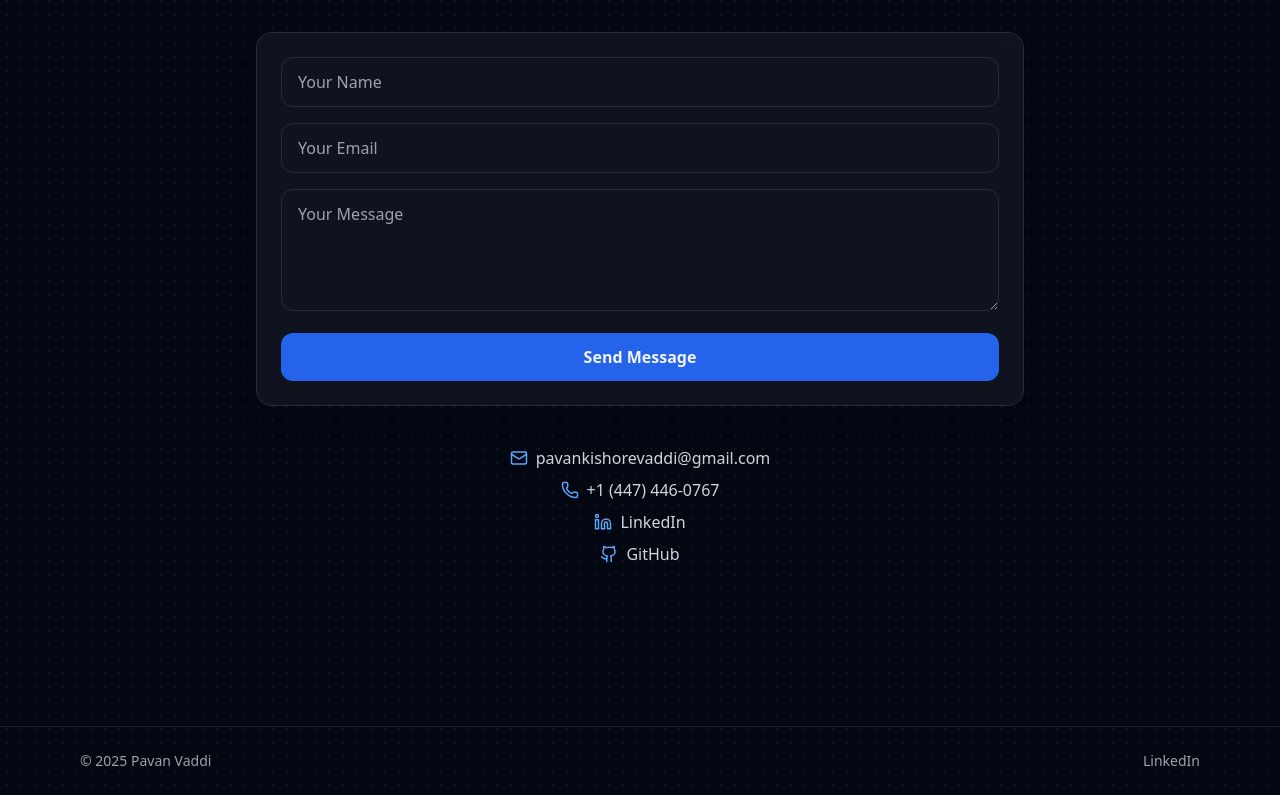
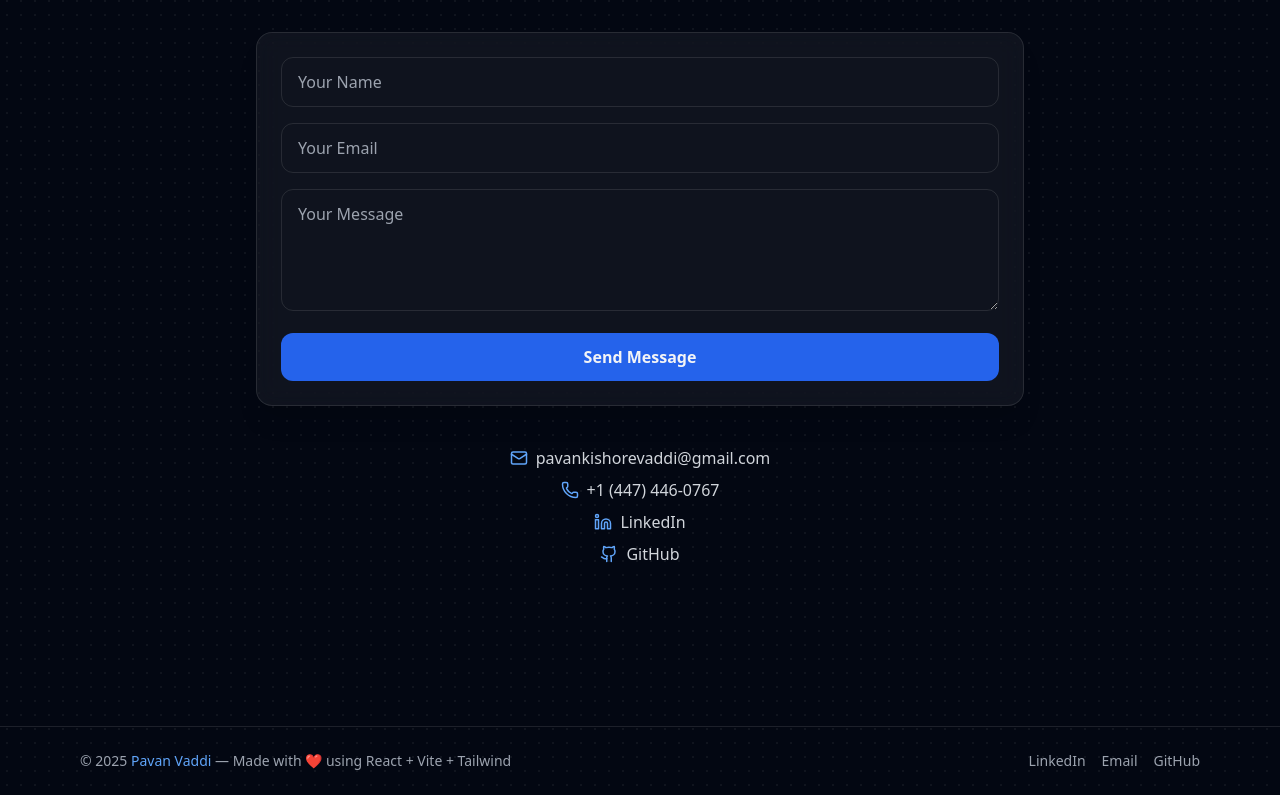
Before and after one commit to vaddi2017/portfolio, a React (Vite) app: page / in a window 1280 px wide. Shown: the part 6656-7451 px from the top of the page. Built offline with nearby package versions, Linux system fonts and the light colour scheme.

Commit message:
added chat bot

```diff
--- a/package.json
+++ b/package.json
@@ -14,6 +14,7 @@
     "framer-motion": "^11.18.2",
     "lucide-react": "^0.468.0",
     "react": "^18.2.0",
+    "react-chatbot-kit": "^2.2.2",
     "react-dom": "^18.2.0",
     "react-helmet-async": "^2.0.5"
   },
--- a/src/App.jsx
+++ b/src/App.jsx
@@ -3,6 +3,7 @@ import Navbar from "./components/Navbar";
 import Hero from "./components/Hero";
 import About from "./components/About";
 import Skills from "./components/Skills";
+import PavanChatbot from "./components/Chatbot";
 import Experience from "./components/Experience";
 import Projects from "./components/Projects";
 import Publications from "./components/Publications";
--- a/src/components/Footer.jsx
+++ b/src/components/Footer.jsx
@@ -3,9 +3,35 @@ import React from "react";
 export default function Footer() {
   return (
     <footer className="mt-24 border-t border-white/10">
-      <div className="max-w-6xl mx-auto px-4 py-6 text-sm text-gray-400 flex items-center justify-between">
-        <span>© <span id="year">{new Date().getFullYear()}</span> Pavan Vaddi</span>
-        <a href="https://www.linkedin.com/in/pavan-v-6820011a1" target="_blank" className="hover:text-blue-400">LinkedIn</a>
+      <div className="max-w-6xl mx-auto px-4 py-6 text-sm text-gray-400 flex flex-col md:flex-row items-center justify-between gap-2 text-center">
+        <span>
+          © {new Date().getFullYear()} <span className="text-blue-400">Pavan Vaddi</span> — Made with ❤️ using React + Vite + Tailwind
+        </span>
+
+        <div className="flex gap-4">
+          <a
+            href="https://www.linkedin.com/in/pavan-v-6820011a1"
+            target="_blank"
+            rel="noreferrer"
+            className="hover:text-blue-400 transition"
+          >
+            LinkedIn
+          </a>
+          <a
+            href="mailto:pavankishorevaddi@gmail.com"
+            className="hover:text-blue-400 transition"
+          >
+            Email
+          </a>
+          <a
+            href="https://github.com/vaddi2017"
+            target="_blank"
+            rel="noreferrer"
+            className="hover:text-blue-400 transition"
+          >
+            GitHub
+          </a>
+        </div>
       </div>
     </footer>
   );
```
Also changed, not shown: 3 other files (tests, documents, lock files or other folders).
